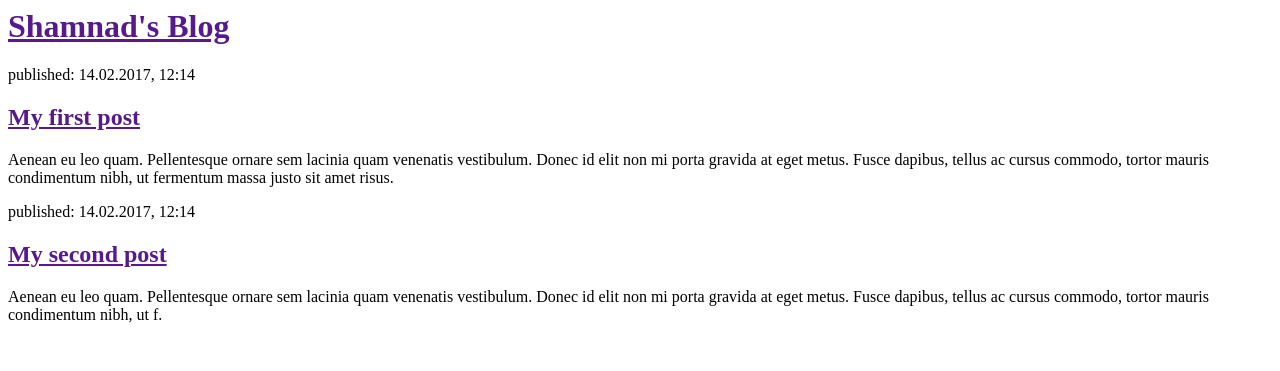
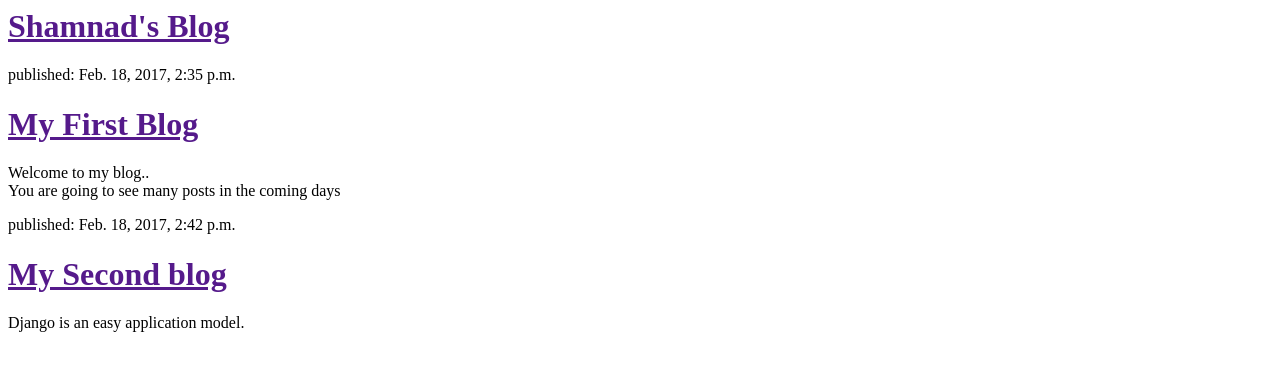
Before and after one commit to shamnadps/python_django_blog, a Django app: page / in a window 1280 px wide. Shown: the top 371 px of the page. Run offline with Django 3.2, Linux system fonts and the light colour scheme; data comes from the database, SQL or seed files in the repository; both versions use the stored data as it was after the commit.

Commit message:
Added dynamic data modeling

```diff
--- a/myapp/views.py
+++ b/myapp/views.py
@@ -1,5 +1,8 @@
 from django.shortcuts import render
+from django.utils import timezone
+from .models import Post
 
 # Create your views here.
 def post_list(request):
-    return render(request, 'blog/post_list.html', {})
+    posts = Post.objects.filter(published_date__lte=timezone.now()).order_by('published_date')
+    return render(request, 'blog/post_list.html', {'posts': posts})
--- a/templates/blog/post_list.html
+++ b/templates/blog/post_list.html
@@ -7,16 +7,12 @@
             <h1><a href="">Shamnad's Blog</a></h1>
         </div>
 
-        <div>
-            <p>published: 14.02.2017, 12:14</p>
-            <h2><a href="">My first post</a></h2>
-            <p>Aenean eu leo quam. Pellentesque ornare sem lacinia quam venenatis vestibulum. Donec id elit non mi porta gravida at eget metus. Fusce dapibus, tellus ac cursus commodo, tortor mauris condimentum nibh, ut fermentum massa justo sit amet risus.</p>
-        </div>
-
-        <div>
-            <p>published: 14.02.2017, 12:14</p>
-            <h2><a href="">My second post</a></h2>
-            <p>Aenean eu leo quam. Pellentesque ornare sem lacinia quam venenatis vestibulum. Donec id elit non mi porta gravida at eget metus. Fusce dapibus, tellus ac cursus commodo, tortor mauris condimentum nibh, ut f.</p>
-        </div>
+{% for post in posts %}
+    <div>
+        <p>published: {{ post.published_date }}</p>
+        <h1><a href="">{{ post.title }}</a></h1>
+        <p>{{ post.text|linebreaksbr }}</p>
+    </div>
+{% endfor %}
     </body>
 </html>
```
Also changed, not shown: db.sqlite3.
